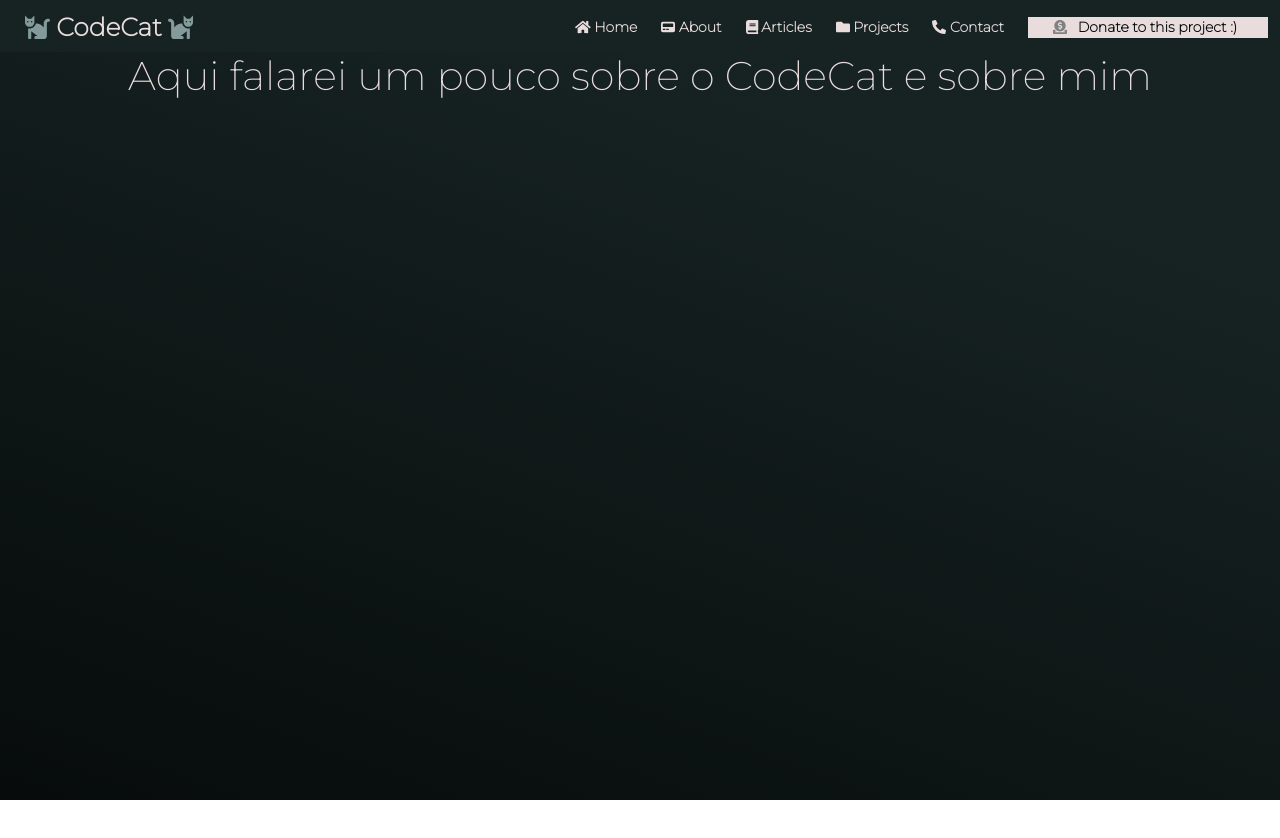
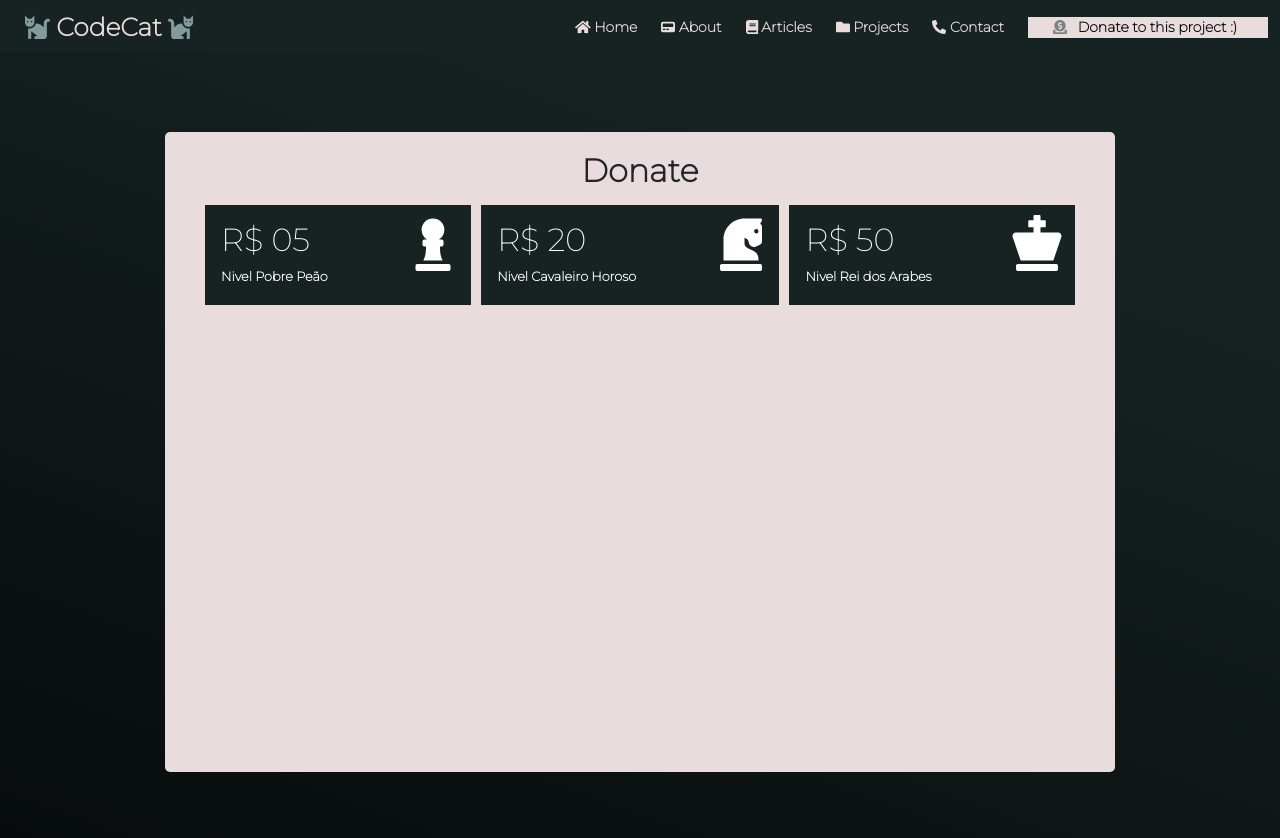
Before and after one commit to o-rosa/code-cat, a React (Create React App) app: page /#/donate in a window 1280 px wide. Before the commit this address led to /#/about. Shown: the top 838 px of the page. Before the commit the page ends 800 px from the top, so only its background shows below. Built offline with nearby package versions, Linux system fonts and the light colour scheme.

Commit message:
design do valor donate part. 2

```diff
--- a/package.json
+++ b/package.json
@@ -15,6 +15,7 @@
     "react-dom": "^17.0.2",
     "react-router-dom": "^5.2.0",
     "react-scripts": "4.0.3",
+    "react-scroll": "^1.8.3",
     "reactstrap": "^8.9.0",
     "web-vitals": "^1.0.1"
   },
--- a/src/App.js
+++ b/src/App.js
@@ -7,15 +7,7 @@ import Routes from './Routes';
 
 function App() {
 
-  useEffect(() => {
-    var alturaDiv = document.getElementById('App').offsetHeight;
-    var alturaPagina = window.screen.height;
-    if(alturaDiv > alturaPagina){
-      document.getElementById('App').style.height = "100%";
-    }else{
-      document.getElementById('App').style.height = "100vh";
-    }
-  }, []);
+
 
 
   return (
--- a/src/Routes.js
+++ b/src/Routes.js
@@ -12,6 +12,7 @@ class Routes extends Component {
             <Switch>
                 <Route exact path="/">
                     <Home />
+                    <Donate />
                 </Route>
 
                 <Route exact path="/about">
--- a/src/pages/Donate.js
+++ b/src/pages/Donate.js
@@ -1,21 +1,44 @@
 import React from 'react';
 import '../stylesheet/Donete.css';
 import { FontAwesomeIcon } from '@fortawesome/react-fontawesome'
-import { faCat , } from '@fortawesome/free-solid-svg-icons'
+import { faChessPawn as c1, faChessKnight as c2, faChessKing as c3} from '@fortawesome/free-solid-svg-icons'
+import { Link, animateScroll as scroll } from "react-scroll";
 
 
 function Donate() {
+
     return (
 
-        <div className="card" >
-            <div className="card-body">
-                <h2 className="card-title">R$ 100</h2>
-                <FontAwesomeIcon icon={faCat} className="icon gato-invert"/>
-                <p className="card-text">Nivel Sheik Arabe</p>
+        <div className="container">
+            <div className="donate">
+                <h2 className="titulo">Donate</h2>
+                <div className="cards" >
+                    <div className="card-body">
+                        <h2 className="card-title">R$ 05</h2>
+                        <FontAwesomeIcon icon={c1} className="icon gato-invert"/>
+                        <p className="card-text">Nivel Pobre Peão</p>
+                    </div>
+                    <div className="card-body">
+                        <h2 className="card-title">R$ 20</h2>
+                        <FontAwesomeIcon icon={c2} className="icon gato-invert"/>
+                        <p className="card-text">Nivel Cavaleiro Horoso</p>
+                    </div>
+                    <div className="card-body">
+                        <h2 className="card-title">R$ 50</h2>
+                        <FontAwesomeIcon icon={c3} className="icon gato-invert"/>
+                        <p className="card-text">Nivel Rei dos Arabes</p>
+                    </div>
+
+                </div>
             </div>
         </div>
+    );
 
-    );
+
+
+
+
+
   }
 
   export default Donate;
--- a/src/pages/Home.js
+++ b/src/pages/Home.js
@@ -5,7 +5,7 @@ import cafeCat from '../images/cafe-cat.png'
 
 function Home() {
   return (
-      <div >
+      <div>
         <img src={cafeCat} className="cafe-cat"/>
         <h1>Vai ficar bonitão</h1>
       </div>
--- a/src/stylesheet/App.css
+++ b/src/stylesheet/App.css
@@ -19,9 +19,10 @@ CORES:
 
 .App {
   text-align: center;
-  height: 100%;
   background: linear-gradient(20deg, #070b0b 0%, #172323 80%);
   font-family: 'Montserrat', sans-serif;
+  height: 100%;
+  min-height: 100vh;
 }
 
 
--- a/src/stylesheet/Donete.css
+++ b/src/stylesheet/Donete.css
@@ -1,16 +1,50 @@
-.card {
-    width: 280px;
+.container {
+    width: 100vw;
+    height: 100vh;
+    display: flex;
+    flex-direction: row;
+    justify-content: center;
+    align-items: center
+    }
+
+.donate{
+    background-color: #E8DCDC;
+    position: relative;
+    width:950px !important;
+    height: 80vh;
+    border-radius: 5px;
+}
+.titulo{
+    font-size: 2em;
+    font-weight: bold;
+    color: 172323;
+    margin-top: 20px;
+    margin-bottom: 10px;
+}
+
+
+.cards {
+    width: 880px !important;
     height: 110px;
     text-align: left;
     border: 0px;
+    display: inline-flex;
 
 }
 .card-body{
-    background-color: #007bff;
+    margin:5px;
+    background-color: #172323 !important;
+    position: relative;
+    transition: background-color 0.2s;
+}
+.card-body:hover{
+    background-color: #007bff !important;
+    cursor: pointer;
 }
 
+
 .card-text{
-    font-size: 15px;
+    font-size: 0.8em;
     font-weight: bold;
     color: white;
 
@@ -25,4 +59,5 @@
     height: 3.5em !important;
     width: 3.5em !important;
     color: white;
+
 }
--- a/src/stylesheet/NavBar.css
+++ b/src/stylesheet/NavBar.css
@@ -47,6 +47,7 @@
     color: #e8dcdc;
     margin-left: 4px;
     margin-right: 4px;
+    cursor: pointer !important;
 }
 
 .texto-menu:hover{
@@ -92,8 +93,6 @@
     color: #859b9b !important;
 }
 
-
-
 @media (max-width: 991px) {
     .texto-menu{
       padding: 8px !important;
```
Also changed, not shown: 2 other files (tests, documents, lock files or other folders).
